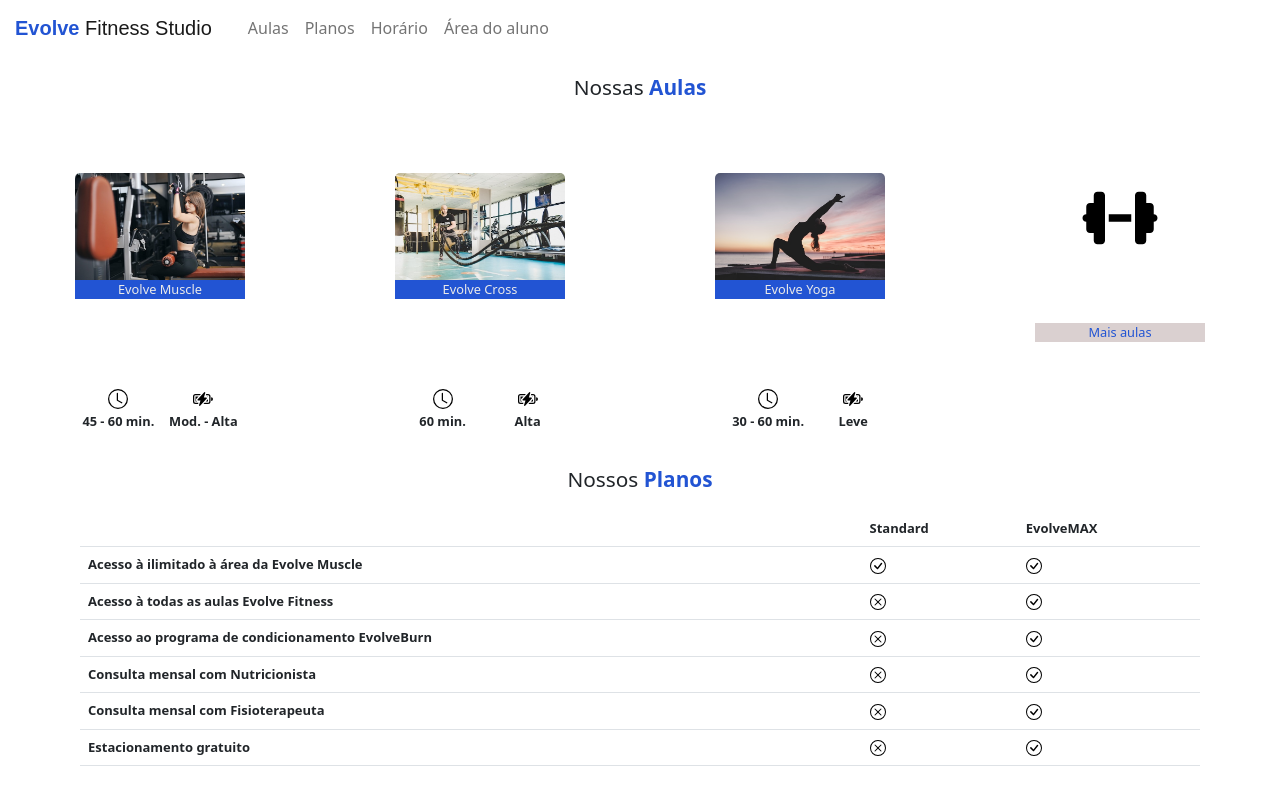
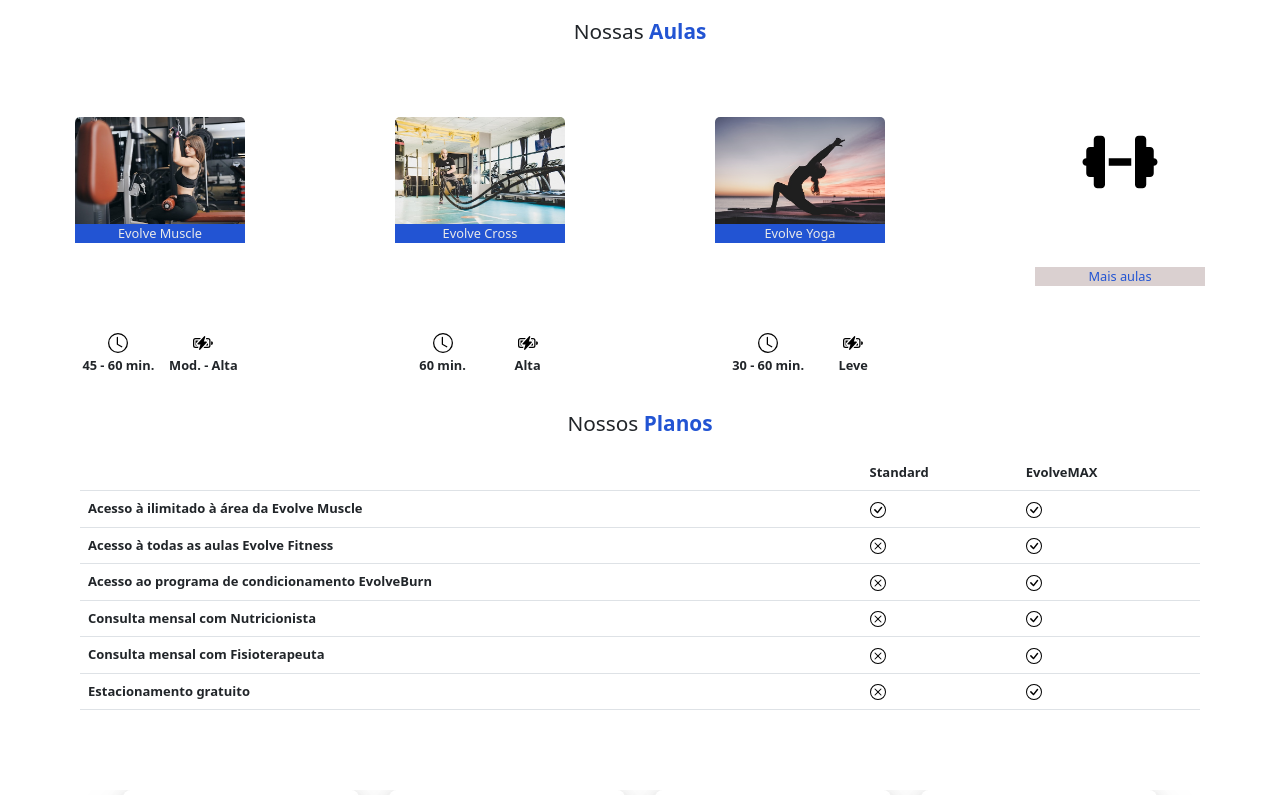
Before and after one commit to andretassis/evolve, a React (Create React App) app: page / in a window 1280 px wide. Shown: the top 795 px of the page. Built offline with nearby package versions, Linux system fonts and the light colour scheme; a web font is replaced by a local one.

Commit message:
Alterações em rotas e criação de Nav.js

```diff
--- a/src/componentes/MainPage/MainPage.js
+++ b/src/componentes/MainPage/MainPage.js
@@ -8,25 +8,11 @@ import check from '../../imagens/check-circle.svg'
 import negative from '../../imagens/x-circle.svg'
 import './MainPage.css'
 
+
 function MainPage() {
+
     return (
         <>
-            <nav className="navbar navbar-expand-lg bg-body-tertiary">
-                <a className="navbar-brand titulo" href="#"><strong>Evolve</strong> Fitness Studio</a>
-                <div className="container-fluid">
-                    <button className="navbar-toggler" type="button" data-bs-toggle="collapse" data-bs-target="#navbarNavAltMarkup" aria-controls="navbarNavAltMarkup" aria-expanded="false" aria-label="Toggle navigation">
-                        <span className="navbar-toggler-icon"></span>
-                    </button>
-                    <div className="collapse navbar-collapse" id="navbarNavAltMarkup">
-                        <div className="navbar-nav">
-                            <a className="nav-link" aria-current="page" href="#">Aulas</a>
-                            <a className="nav-link" href="#">Planos</a>
-                            <a className="nav-link" href="#">Horário</a>
-                            <a className="nav-link" href="#">Área do aluno</a>
-                        </div>
-                    </div>
-                </div>
-            </nav>
 
             <div className="aulas-titulo">
                 <p>Nossas <strong>Aulas</strong></p>
```
